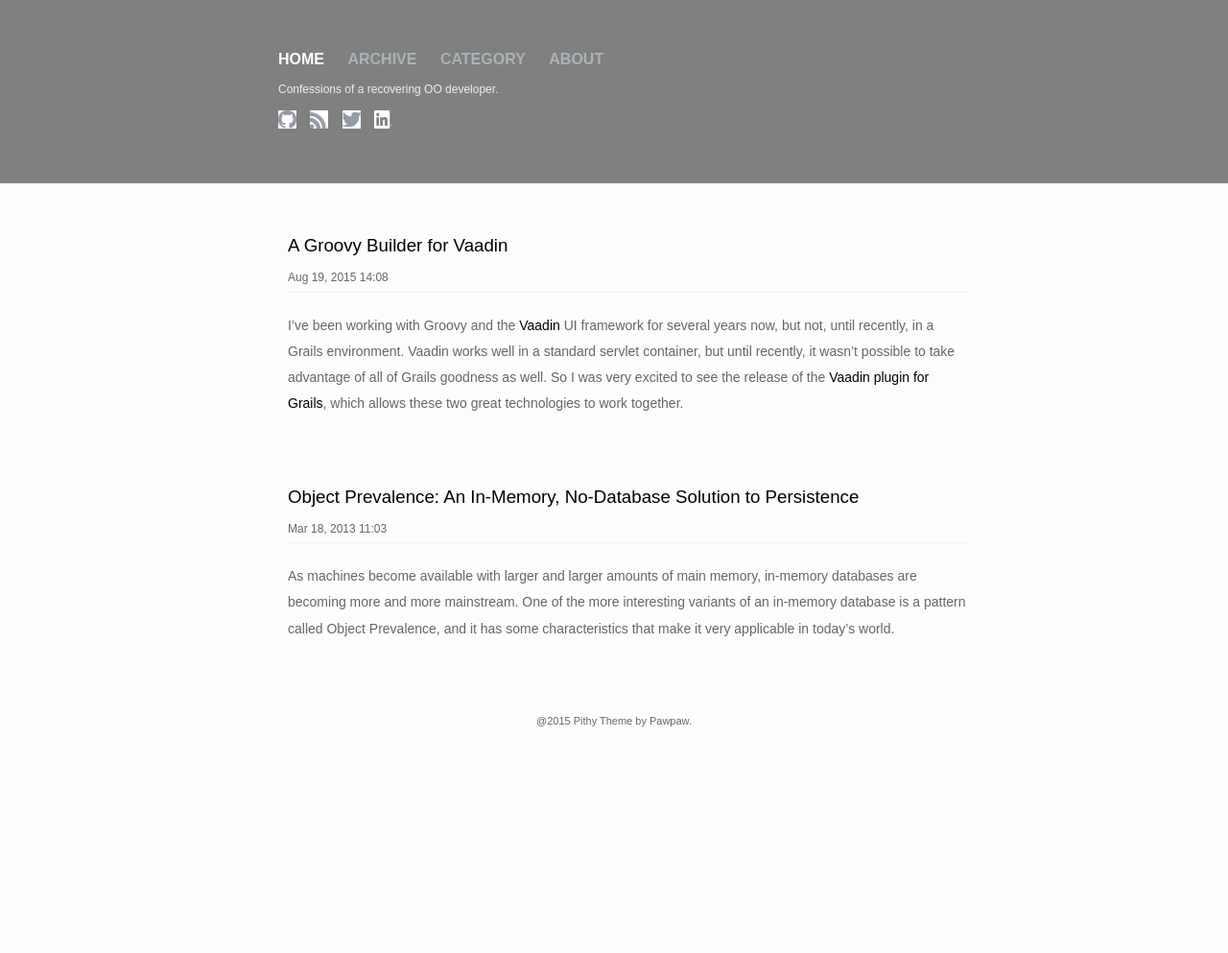
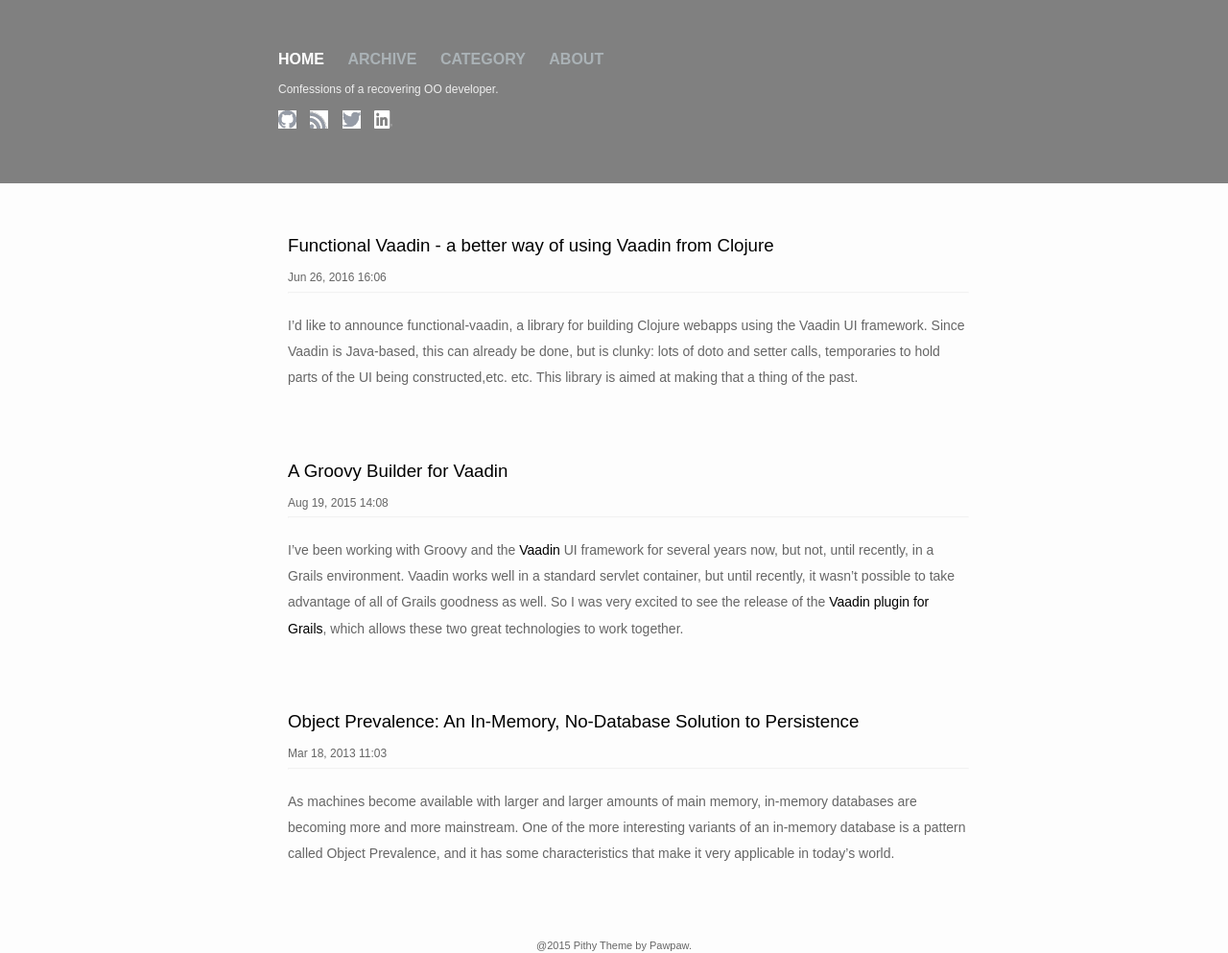
Before and after one commit to wizardpb/blog, a Jekyll site: the page built from index.html, in a window 1280 px wide. Shown: the whole page at 96% size. Built offline with Jekyll 4.4.1, drawn with Linux system fonts in a browser that asks for light colours; before the commit the page ends 900 px from its top, so only the background shows below that.

Commit message:
- Functional Vaadin post - New baseurl,updated includes

```diff
--- a/_config.yml
+++ b/_config.yml
@@ -4,8 +4,8 @@ motto: Confessions of a recovering OO developer.
 email: paul@prajnainc.com
 description: > # this means to ignore newlines until "baseurl:"
   In which an old Object-Oriented dog learns new Functional tricks...
-baseurl: "" # the subpath of your site, e.g. /blog/
-url: "http://prajnainc.com" # the base hostname & protocol for your site
+baseurl: "/blog" # the subpath of your site, e.g. /blog/
+url: "http://prajnainc.com/" # the base hostname & protocol for your site
 twitter_username: mf_bennett
 github_username:  wizardpb
 linkedin_username: pauljbennett
--- a/_includes/head.html
+++ b/_includes/head.html
@@ -9,6 +9,6 @@
   <link rel="stylesheet" href="{{ "/css/main.css" | prepend: site.baseurl }}">
   <link rel="canonical" href="{{ page.url | replace:'index.html','' | prepend: site.baseurl | prepend: site.url }}">
   <link rel="alternate" type="application/atom+xml" title="{{ site.title }}" href="{{ "/feed.xml" | prepend: site.baseurl | prepend: site.url }}" />
-  <script src="/scripts/jquery-1.11.2.min.js"></script>
-  <script src="/scripts/pithy.js"></script>
+  <script src="{{ site.baseurl }}/scripts/jquery-1.11.2.min.js"></script>
+  <script src="{{ site.baseurl }}/scripts/pithy.js"></script>
 </head>
--- a/_includes/header.html
+++ b/_includes/header.html
@@ -4,45 +4,45 @@
 			{% if page.path == "index.html" %}
 			<span class="title">
 				<li>
-					<a href="/index.html">home</a>
+					<a href="{{ site.baseurl }}/index.html">home</a>
 				</li>
 			</span>
 			{% else %}
 				<li>
-					<a href="/index.html">home</a>
+					<a href="{{ site.baseurl }}/index.html">home</a>
 				</li>
 			{% endif %}
 			{% if page.path == "archive.html" %}
 			<span class="title">
 				<li>
-					<a href="/archive.html">archive</a>
+					<a href="{{ site.baseurl }}/archive.html">archive</a>
 				</li>
 			</span>
 			{% else %}
 				<li>
-					<a href="/archive.html">archive</a>
+					<a href="{{ site.baseurl }}/archive.html">archive</a>
 				</li>
 			{% endif %}
 			{% if page.path == "category.html" %}
 			<span class="title">
 				<li>
-					<a href="/category.html">category</a>
+					<a href="{{ site.baseurl }}/category.html">category</a>
 				</li>
 			</span>
 			{% else %}
 				<li>
-					<a href="/category.html">category</a>
+					<a href="{{ site.baseurl }}/category.html">category</a>
 				</li>
 			{% endif %}
 			{% if page.path == "/about" %}
 			<span class="title">
 				<li>
-					<a href="/about">about</a>
+					<a href="{{ site.baseurl }}/about">about</a>
 				</li>
 			</span>
 			{% else %}
 				<li>
-					<a href="/about">about</a>
+					<a href="{{ site.baseurl }}/about">about</a>
 				</li>
 			{% endif %}
 		</div>
@@ -50,22 +50,22 @@
 		<ul class="social-links">
 			<li>
 				<a href="https://github.com/{{ site.github_username }}" title="Github">
-					<img width="19px" height="19px" src="/images/github.png"/>
+					<img width="19px" height="19px" src="{{ site.baseurl }}/images/github.png"/>
 				</a>
 			</li>
 			<li>
 				<a href="/feed.xml" title="RSS">
-					<img width="19px" height="19px" src="/images/rss.png"/>
+					<img width="19px" height="19px" src="{{ site.baseurl }}/images/rss.png"/>
 				</a>
 			</li>
 			<li>
 				<a href="https://twitter.com/{{ site.twitter_username }}" title="Twitter">
-					<img width="19px" height="19px" src="/images/twitter.png"/>
+					<img width="19px" height="19px" src="{{ site.baseurl }}/images/twitter.png"/>
 				</a>
 			</li>
 			<li>
 				<a href="https://linkedin.com/{{ site.linkedin_username }}" title="LinkedIn">
-					<img width="19px" height="19px" src="/images/In-White-66px-R.png"/>
+					<img width="19px" height="19px" src="{{ site.baseurl }}/images/In-White-66px-R.png"/>
 				</a>
 			</li>
 		</ul>
--- /dev/null
+++ b/_posts/2016-06-26-functional-vaadin.md
@@ -0,0 +1,37 @@
+---
+layout: post
+title:  "Functional Vaadin - a better way of using Vaadin from Clojure"
+date:   2016-06-26 16:39:00
+categories: Clojure Vaadin builder-pattern
+---
+I'd like to announce functional-vaadin, a library for building Clojure webapps
+using the Vaadin UI framework. Since Vaadin is Java-based, this can already be
+done, but is clunky: lots of doto and setter calls, temporaries to hold parts
+of the UI being constructed,etc. etc. This library is aimed at making that a
+thing of the past.
+
+The code is open-source, and is here:
+<https://github.com/wizardpb/functional-vaadin>, Jars are deployed to Clojars:
+<https://clojars.org/com.prajnainc/functional-vaadin>. There is still work to be
+done, mostly on the documentation, as well as some final components and event
+handling
+
+The primary goal is to use Clojure homoiconic nature to make the code that
+builds a UI as structurally similar as possible to the UI itself. The library
+provides builder functions for each component, these take constructor arguments
+and/or a configuration Map, as well as any children components. This
+effectively eliminates the clutter.
+
+The other main feature is an integration with RxClojure, which makes explicit
+event handling a thing of the past. Instead, sequences of Observers can be
+created, allowing arbitrary processing of events from the UI. It is quite
+possible have these chains receive an event, process it with arbitrary code,
+and return new data to other parts of the UI.
+
+Other features include a component naming scheme that allows access to
+components via their ID (eliminates temporaries), conversion functions that
+interface Clojure immutable data structures to Vaadin data binding objects,
+and a better Form mechanism, integrating FieldGroups, layouts and
+function-based validation and conversion.
+
+I hope you find this useful! Please feel free to contact me with any further questions.
```
Also changed, not shown: about.md (line endings or trailing spaces).
